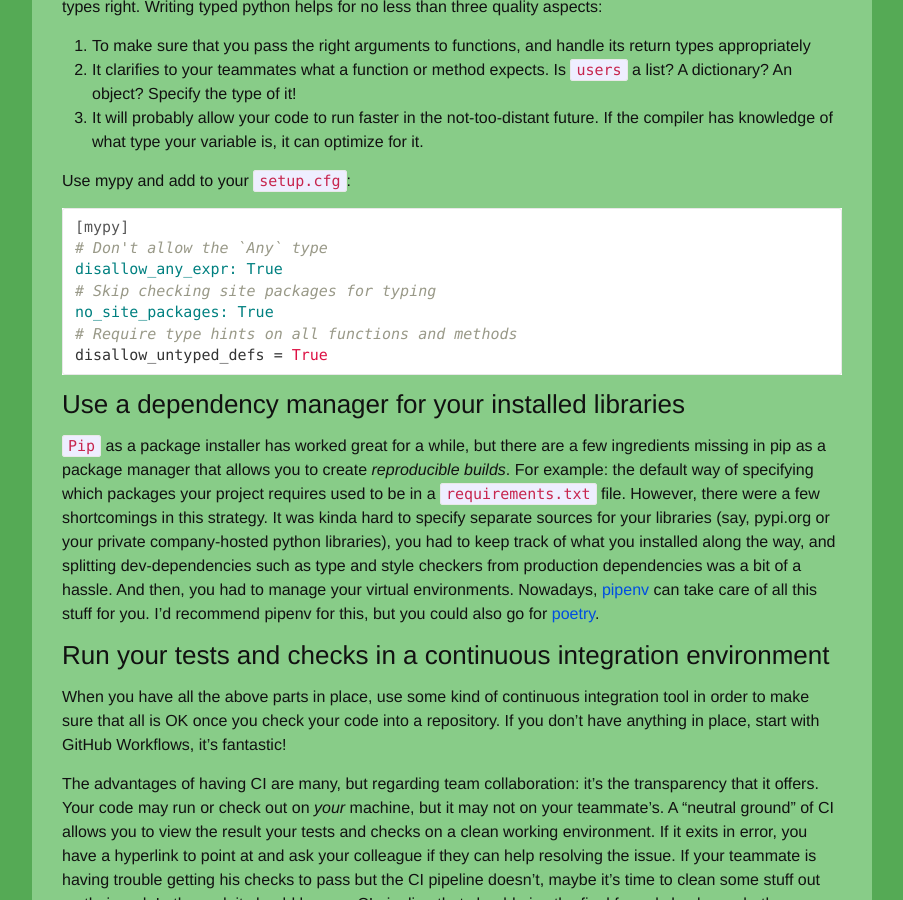
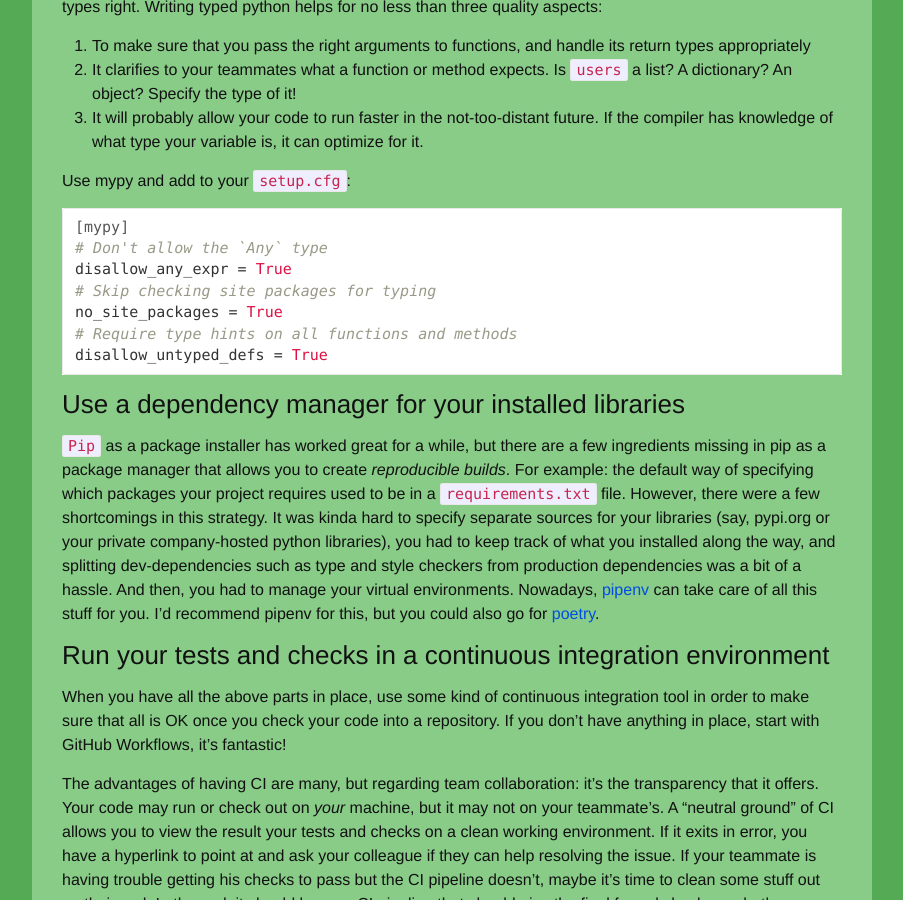
Before and after one commit to reinvantveer/reinvantveer.github.io, a Jekyll site: the page built from _posts/2021-07-20-python-quality-dod.md, in a window 1280 px wide and 900 px high, scrolled down 2717 px. Shown: the whole window, without its empty margins (188-1091 px from the left). Built offline with Jekyll 4.4.1, drawn with Linux system fonts in a browser that asks for light colours; comment, search, counter and statistics services are not loaded; some of the changed lines change nothing that is shown.

Commit message:
tweak ini settings
Signed-off-by: reinvantveer <reinvantveer@gmail.com>

````diff
--- a/_posts/2021-07-20-python-quality-dod.md
+++ b/_posts/2021-07-20-python-quality-dod.md
@@ -119,9 +119,9 @@ Use mypy and add to your `setup.cfg`:
 ```ini
 [mypy]
 # Don't allow the `Any` type
-disallow_any_expr: True
+disallow_any_expr = True
 # Skip checking site packages for typing
-no_site_packages: True
+no_site_packages = True
 # Require type hints on all functions and methods
 disallow_untyped_defs = True
 ```
````
